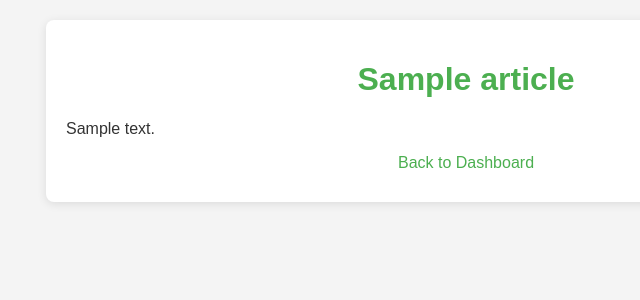
After one commit to Faith-chepkemboi/WEB_ARTICLE_DJANGO, a Django app: page /article/1/ in a window 1280 px wide. The commit adds this page. Shown: the top 300 px of the page, without its empty margins (174-814 px from the left). Run offline with Django 3.2, Linux system fonts and the light colour scheme; tables that the repository leaves empty hold one stand-in row (values such as "Sample post").

Commit message:
article detiled preview

```diff
--- a/myapp/static/css/styles.css
+++ b/myapp/static/css/styles.css
@@ -250,12 +250,20 @@ li {
 
 a {
     text-decoration: none;
-    color: #4CAF50;
+    color: #4CAF50; /* Base color */
+    transition: color 0.3s ease, transform 0.3s ease; /* Smooth transition */
 }
 
 a:hover {
-    text-decoration: underline;
+    text-decoration: underline; /* Underline on hover */
+    color: #388E3C; /* Darker shade for hover */
+    transform: scale(1.05); /* Slightly enlarge on hover */
 }
+
+a:active {
+    color: #2E7D32; /* Even darker shade when active */
+}
+
 
 .back-link {
     display: block;
--- /dev/null
+++ b/myapp/templates/myapp/article_detail.html
@@ -0,0 +1,15 @@
+{% load static %}
+<!DOCTYPE html>
+<html lang="en">
+<head>
+    <title>{{ article.title }}</title>
+    <link rel="stylesheet" href="{% static 'css/styles.css' %}">
+</head>
+<body>
+    <div class="container">
+        <h1>{{ article.title }}</h1>
+        <p>{{ article.body }}</p>
+        <a href="{% url 'dashboard' %}">Back to Dashboard</a>
+    </div>
+</body>
+</html>
--- a/myapp/urls.py
+++ b/myapp/urls.py
@@ -2,11 +2,12 @@ from django.urls import path
 from . import views
 
 urlpatterns = [
-    path('', views.home, name='home'),
     path('register/', views.register, name='register'),
     path('login/', views.user_login, name='login'),
     path('logout/', views.user_logout, name='logout'),
     path('dashboard/', views.dashboard, name='dashboard'),
     path('article/new/', views.create_article, name='create_article'),
     path('search/', views.search_articles, name='search_articles'),
+     path('article/<int:article_id>/', views.article_detail, name='article_detail'),
+
 ]
--- a/myapp/views.py
+++ b/myapp/views.py
@@ -10,6 +10,14 @@ from .forms import ArticleForm
 from django.http import JsonResponse
 
 from django.shortcuts import redirect
+
+from django.shortcuts import render, get_object_or_404
+from .models import Article
+
+def article_detail(request, article_id):
+    article = get_object_or_404(Article, id=article_id)
+    return render(request, 'myapp/article_detail.html', {'article': article})
+
 
 def home(request):
     return redirect('login')
```
Also changed, not shown: myapp/templates/myapp/dashboard.html (+12 -1 lines).
